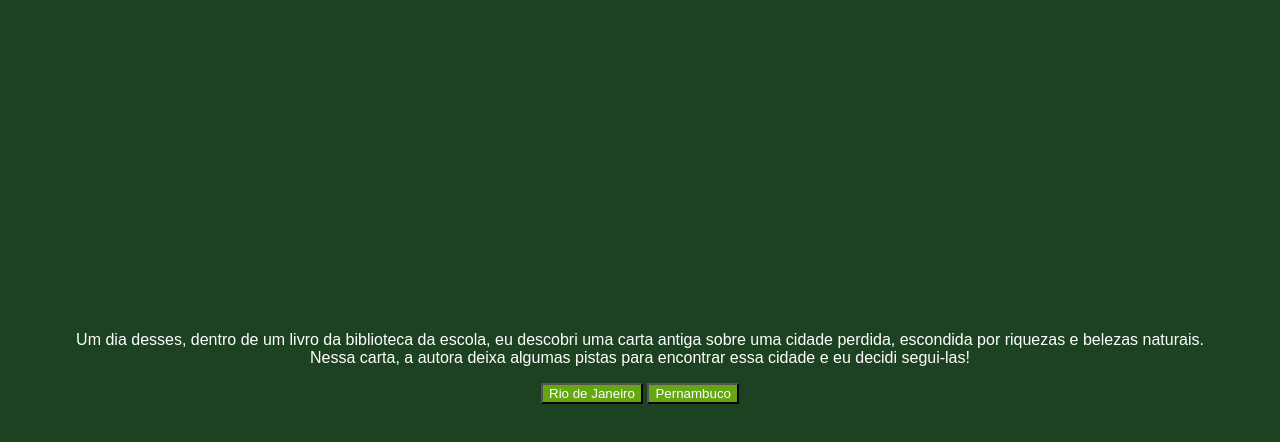
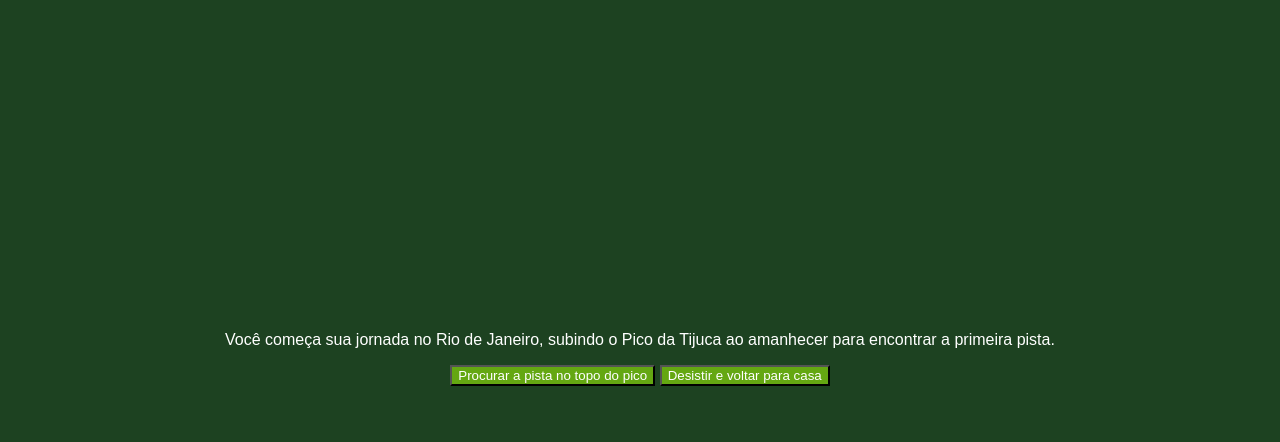
Before and after one commit to grazieliremes/Projetocurso4, a plain HTML site: page index.html in a window 1280 px wide. Both pictures are taken after a click on the button "Rio de Janeiro". Drawn offline with Linux system fonts and the light colour scheme; a web font is replaced by a local one.

Commit message:
altereii

```diff
--- /dev/null
+++ b/script.js
@@ -0,0 +1,11 @@
+const avanca = document.querySelectorAll('.btn-proximo');
+
+avanca.forEach(button => {
+    button.addEventListener('click', function(){
+        const atual = document.querySelector('.ativo');
+        const proximoPasso = 'passo-' + this.getAttribute('data-proximo');
+
+        atual.classList.remove('ativo');
+        document.getElementById(proximoPasso).classList.add('ativo');
+    })
+})
```
Also changed, not shown: index.html (line endings or trailing spaces).
